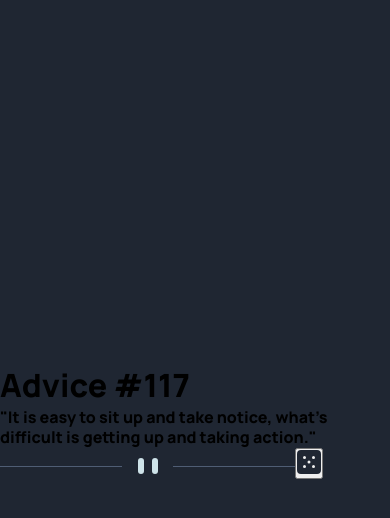
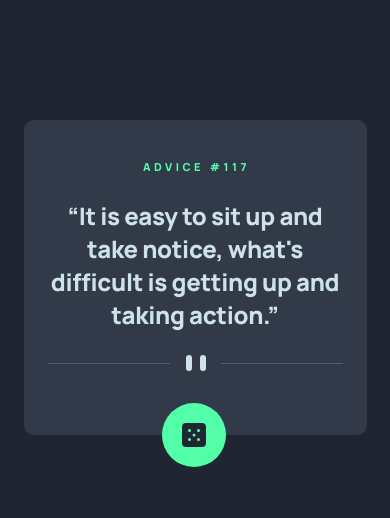
Before and after one commit to pawelpiotrowski38/advice-generator-app, a React (Create React App) app: page / in a window 390 px wide. Shown: the top 518 px of the page. Built offline with nearby package versions, Linux system fonts and the light colour scheme.

Commit message:
Add styles to the mobile version of the component

```diff
--- a/src/App.js
+++ b/src/App.js
@@ -1,11 +1,13 @@
+import './styles.css';
+
 export default function App() {
     return (
         <main className="main">
             <h1 className="advice-number">
-                Advice #117
+                ADVICE #117
             </h1>
             <p className="advice-text">
-                "It is easy to sit up and take notice, what's difficult is getting up and taking action."
+                “It is easy to sit up and take notice, what's difficult is getting up and taking action.”
             </p>
             <img className="divider" src="/images/pattern-divider-mobile.svg" alt="divider" />
             <button className="button">
--- a/src/index.css
+++ b/src/index.css
@@ -1,7 +1,6 @@
 :root {
     --light-cyan: hsl(193, 38%, 86%);
     --neon-green: hsl(150, 100%, 66%);
-    --white: hsl(0, 0%, 100%);
     --grayish-blue: hsl(217, 19%, 38%);
     --dark-grayish-blue: hsl(217, 19%, 24%);
     --dark-blue: hsl(218, 23%, 16%);
@@ -22,7 +21,7 @@ html {
 body {
     display: flex;
     justify-content: center;
-    align-items: center;
+    /* align-items: center; */
     height: 100%;
     /* min-height: 990px; */
     /* margin: 0;
--- /dev/null
+++ b/src/styles.css
@@ -0,0 +1,44 @@
+.main {
+    display: flex;
+    flex-direction: column;
+    align-items: center;
+    width: 343px;
+    margin-top: 7.5rem;
+    padding: 2.5rem 1.5rem;
+    padding-bottom: 0;
+    border-radius: 0.625rem;
+    background-color: var(--dark-grayish-blue);
+}
+
+.advice-number {
+    margin-left: 0.1875rem;
+    margin-bottom: 1.5625rem;
+    color: var(--neon-green);
+    font-size: 0.6875rem;
+    letter-spacing: 3.5px;
+}
+
+.advice-text {
+    margin-bottom: 1.5rem;
+    color: var(--light-cyan);
+    font-size: 1.5rem;
+    text-align: center;
+    line-height: 1.375;
+    letter-spacing: -0.325px;
+}
+
+.button {
+    position: relative;
+    top: 2rem;
+    left: -0.0625rem;
+    width: 4rem;
+    height: 4rem;
+    border: none;
+    border-radius: 50%;
+    background-color: var(--neon-green);
+}
+
+.button img {
+    position: relative;
+    top: 0.0625rem;
+}
```
